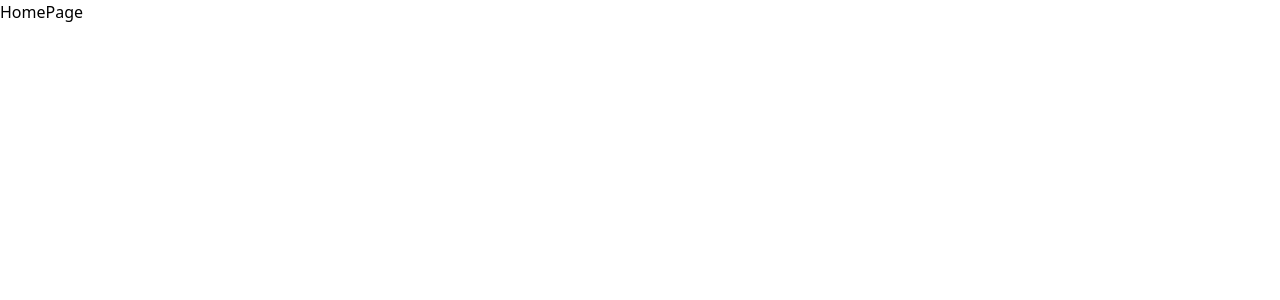
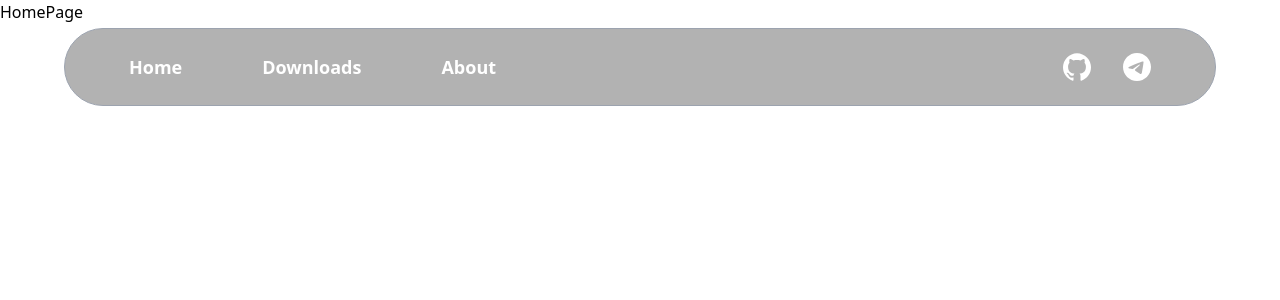
Before and after one commit to aashillnooblab/aashilnooblab.github.io, a React (Create React App) app: page / in a window 1280 px wide. Shown: the top 300 px of the page. Built offline with nearby package versions, Linux system fonts and the light colour scheme.

Commit message:
Navbar : Init Navbar

```diff
--- a/src/App.js
+++ b/src/App.jsx
@@ -3,11 +3,13 @@ import HomePage from "./pages/HomePage";
 import Downloads from "./pages/Downloads";
 import About from "./pages/About";
 import NotFound from "./pages/NotFound";
+import Navbar from "./components/Navbar";
 
 function App() {
   return (
-    <>
+    <div className=" h-screen">
       <BrowserRouter>
+      <Navbar/>
         <Routes>
           <Route index element={<HomePage/>} />
           <Route path="/downloads" element={<Downloads/>} />
@@ -15,7 +17,7 @@ function App() {
           <Route path="*" element={<NotFound/>} />
         </Routes>
       </BrowserRouter>
-    </>
+    </div>
   );
 }
 
--- /dev/null
+++ b/src/components/Navbar/index.jsx
@@ -0,0 +1,25 @@
+import React from 'react'
+import { Link } from 'react-router-dom'
+import ghlogo from '../../assets/ghlogo.svg'
+import telelogo from '../../assets/telelogo.svg'
+
+const Navbar = () => {
+  return (
+    <div className=' py-6 mt-7 w-[90%] mx-auto rounded-full px-16 text-white bg-black shadow-md shadow-white border border-1 border-gray-400 backdrop-filter backdrop-blur-md bg-opacity-30 fixed right-0 left-0'>
+
+        <div className='flex font-semibold justify-between text-lg'>
+            <div className='space-x-20'>
+                <Link to={'/'}>Home</Link>
+                <Link to={'/'}>Downloads</Link>
+                <Link to={'/'}>About</Link>
+            </div>
+            <div className='flex gap-8'>
+            <img src={ghlogo} alt="github" />
+            <img src={telelogo} alt="" />
+            </div>
+        </div>
+    </div>
+  )
+}
+
+export default Navbar
```
Also changed, not shown: src/assets/ghlogo.svg (added), src/assets/telelogo.svg (added).
